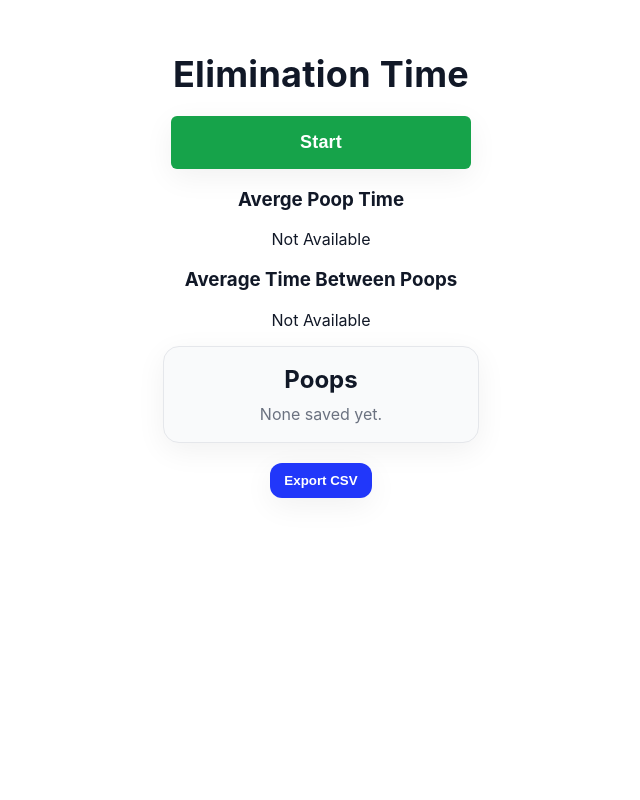
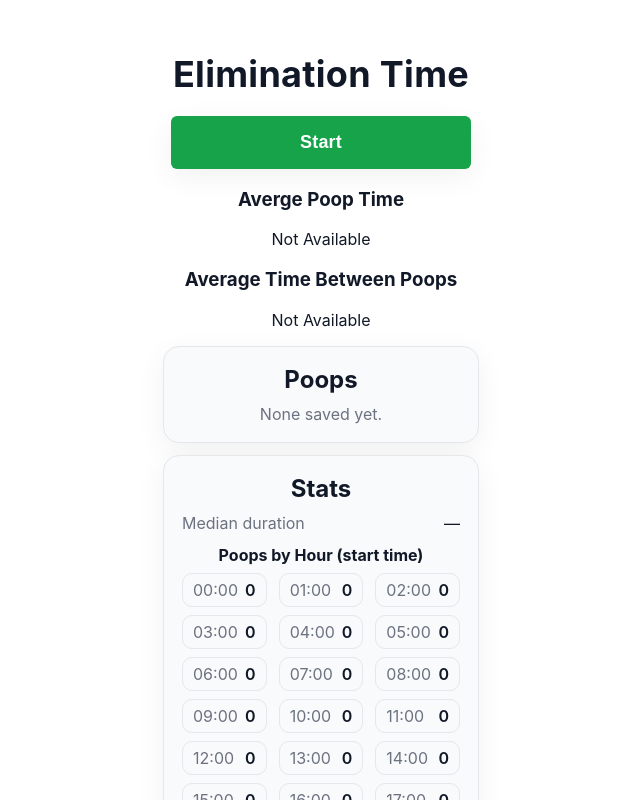
Before and after one commit to jeffdinsmore/elimination-time, a React (Vite) app: page / in a window 1280 px wide. Shown: the top 800 px of the page, without its empty margins (319-959 px from the left). Built offline with nearby package versions, Linux system fonts and the light colour scheme.

Commit message:
add stats for counts per by hour

```diff
--- a/src/App.css
+++ b/src/App.css
@@ -295,6 +295,37 @@ body {
   box-shadow: var(--shadow);
 }
 
+.hourGrid {
+  list-style: none;
+  padding: 0;
+  margin: 0;
+  display: grid;
+  grid-template-columns: repeat(3, 1fr); /* compact on mobile */
+  gap: 8px 12px;
+  text-align: left;
+  font-size: clamp(14px, 2.5vw, 16px);
+}
+.hourGrid li {
+  display: flex;
+  justify-content: space-between;
+  border: 1px solid var(--border);
+  border-radius: 10px;
+  padding: 6px 10px;
+  background: var(--card);
+}
+.hourGrid .hour {
+  color: var(--muted);
+}
+.hourGrid .count {
+  font-weight: 600;
+}
+
+@media (min-width: 768px) {
+  .hourGrid {
+    grid-template-columns: repeat(3, 1fr);
+  }
+}
+
 /* Keep the action button full-width on mobile, but fixed and centered on desktop */
 @media (min-width: 412px) {
   .primaryBtn {
--- a/src/App.tsx
+++ b/src/App.tsx
@@ -5,6 +5,8 @@ import {
   averageTimeBetweenPoopsDHM,
   sessionsToCSV,
   downloadCSV,
+  medianPoopMinutes,
+  countPoopsByHour,
 } from "./helper";
 import "./App.css";
 
@@ -15,6 +17,8 @@ function format(ms: number) {
 export default function App() {
   const sessions = useStore((s) => s.sessions);
   const activeId = useStore((s) => s.activeId);
+  const medianMins = medianPoopMinutes(sessions);
+  const byHour = countPoopsByHour(sessions);
   const averageBetween = averageTimeBetweenPoopsDHM(sessions)
     ? averageTimeBetweenPoopsDHM(sessions)
     : "Not Available";
@@ -75,6 +79,31 @@ export default function App() {
             <p className="muted">None saved yet.</p>
           )}
         </div>
+        <div className="card" style={{ marginTop: 12 }}>
+          <h2>Stats</h2>
+          <div className="rows">
+            <div className="row">
+              <span className="label">Median duration</span>
+              <span>{medianMins !== null ? `${medianMins} min` : "—"}</span>
+            </div>
+          </div>
+
+          <div style={{ marginTop: 12 }}>
+            <h3 style={{ margin: "0 0 8px", fontSize: "16px" }}>
+              Poops by Hour (start time)
+            </h3>
+            <ul className="hourGrid">
+              {byHour.map((count, hour) => (
+                <li key={hour}>
+                  <span className="hour">
+                    {hour.toString().padStart(2, "0")}:00
+                  </span>
+                  <span className="count">{count}</span>
+                </li>
+              ))}
+            </ul>
+          </div>
+        </div>
         <br></br>
         <button className="exportBtn" onClick={exportCSV}>
           Export CSV
--- a/src/helper.ts
+++ b/src/helper.ts
@@ -106,3 +106,28 @@ export function downloadCSV(filename: string, csvText: string) {
   a.remove();
   URL.revokeObjectURL(url);
 }
+
+// Median session duration in minutes (completed sessions only). Returns null if none.
+export function medianPoopMinutes(sessions: Session[]): number | null {
+  const mins = sessions
+    .filter((s) => s.end && s.end > s.start)
+    .map((s) => (s.end! - s.start) / 60000)
+    .sort((a, b) => a - b);
+
+  if (mins.length === 0) return null;
+  const mid = Math.floor(mins.length / 2);
+  return mins.length % 2
+    ? Math.round(mins[mid])
+    : Math.round((mins[mid - 1] + mins[mid]) / 2);
+}
+
+// Count poops by hour-of-day (local), using START times only.
+// Returns an array of length 24 where index = hour (0..23).
+export function countPoopsByHour(sessions: Session[]): number[] {
+  const counts = new Array(24).fill(0);
+  for (const s of sessions) {
+    const h = new Date(s.start).getHours();
+    counts[h]++;
+  }
+  return counts;
+}
```
